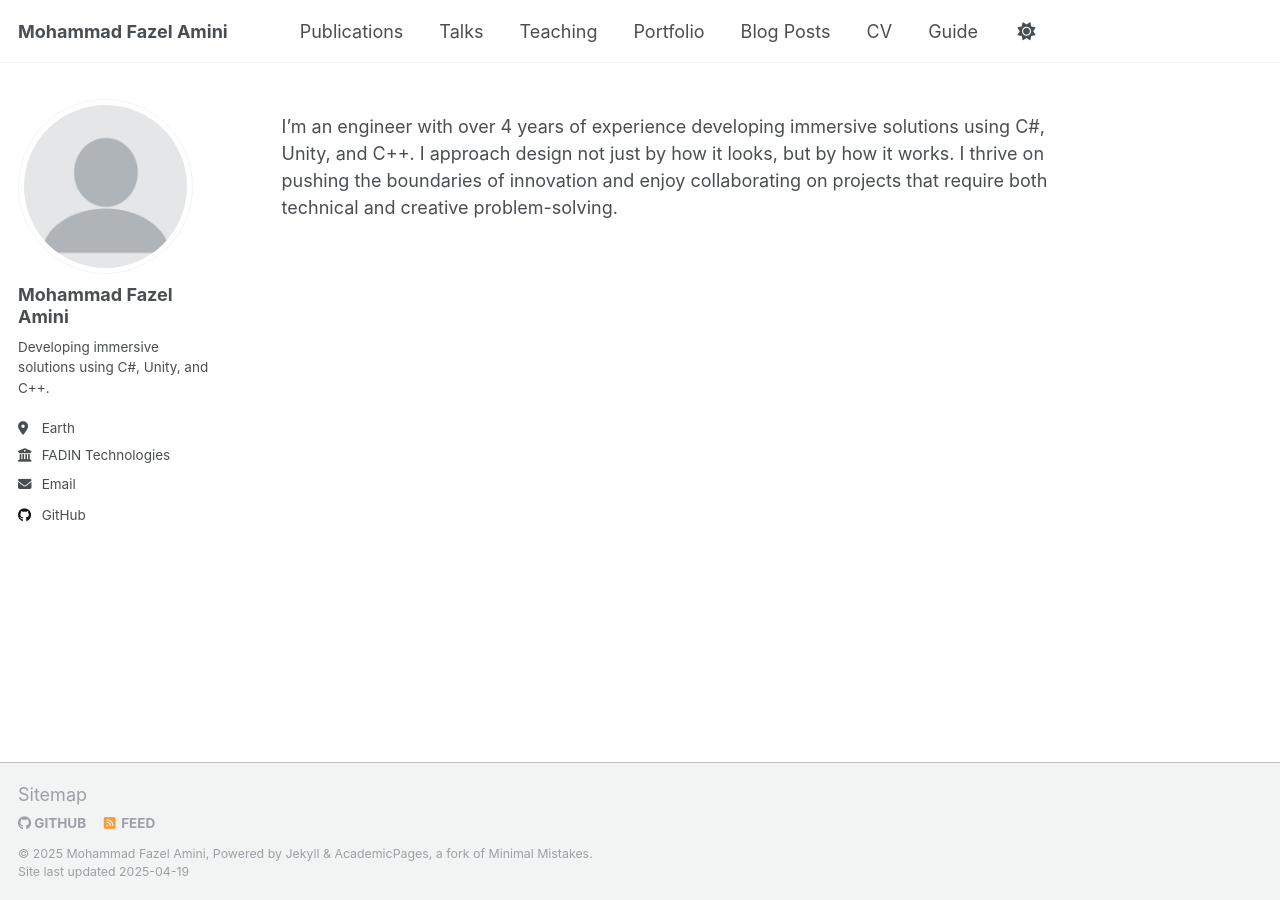
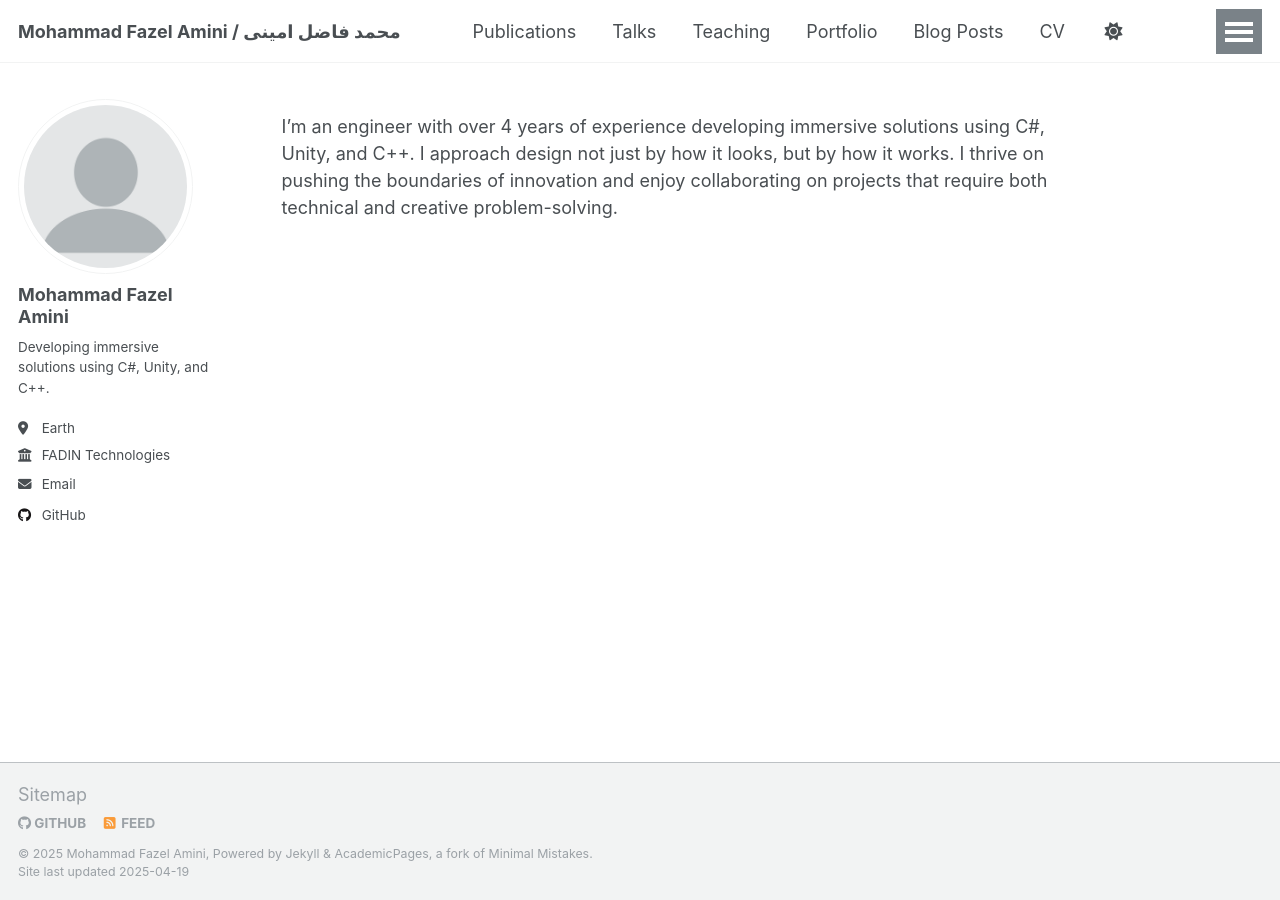
Before and after one commit to MfaXyz/mfaxyz.github.io, a Jekyll site: the page built from _pages/about.md, in a window 1280 px wide. Built offline with Jekyll 4.4.1, drawn with Linux system fonts in a browser that asks for light colours.

Commit message:
Update _config.yml

```diff
--- a/_config.yml
+++ b/_config.yml
@@ -9,7 +9,7 @@
 # Basic Site Settings
 locale                   : "fa-IR"
 site_theme               : "default"
-title                    : "Mohammad Fazel Amini"
+title                    : "Mohammad Fazel Amini / محمد فاضل امینی"
 title_separator          : "-"
 name                     : &name "Mohammad Fazel Amini"
 description              : &description "Personal Website"
```
